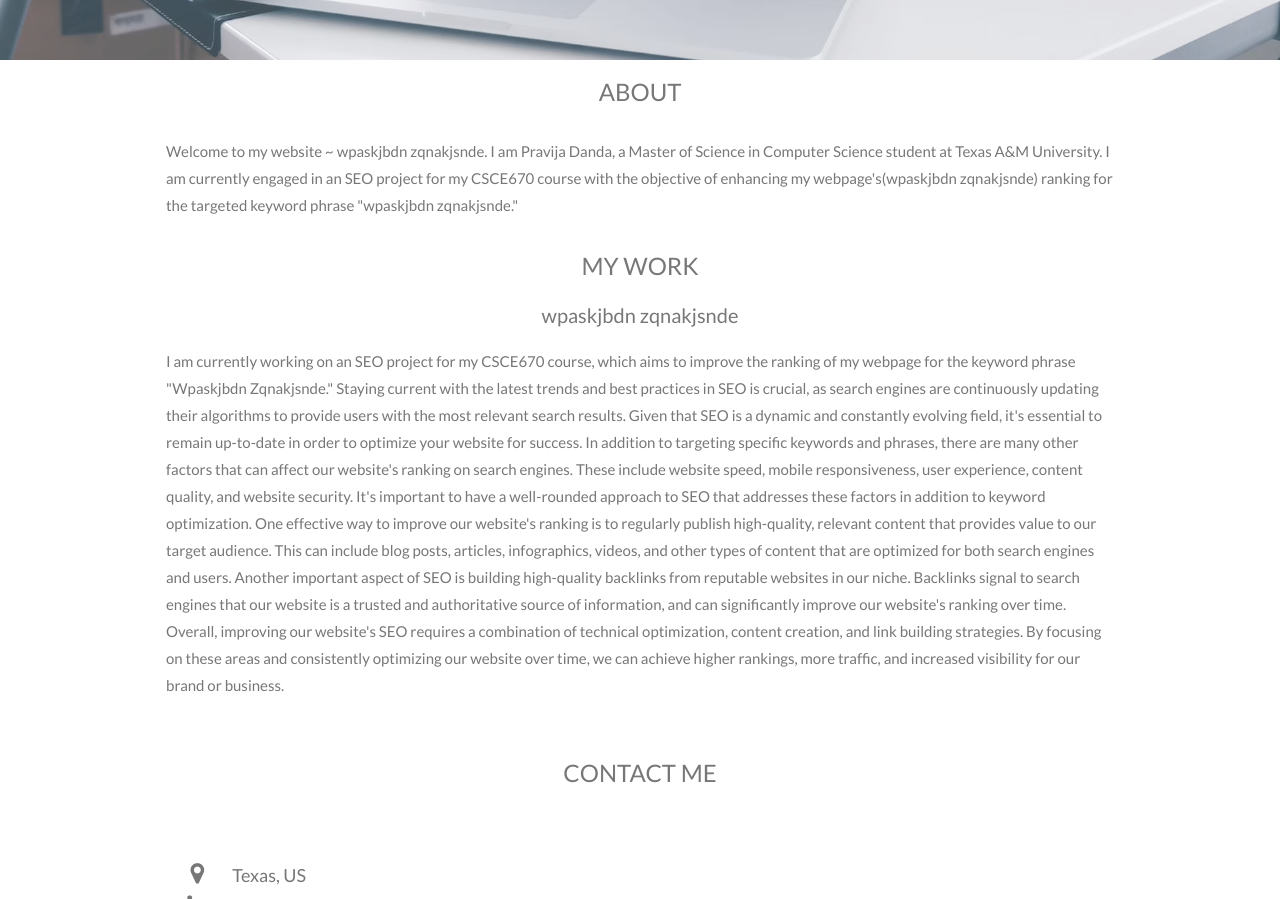
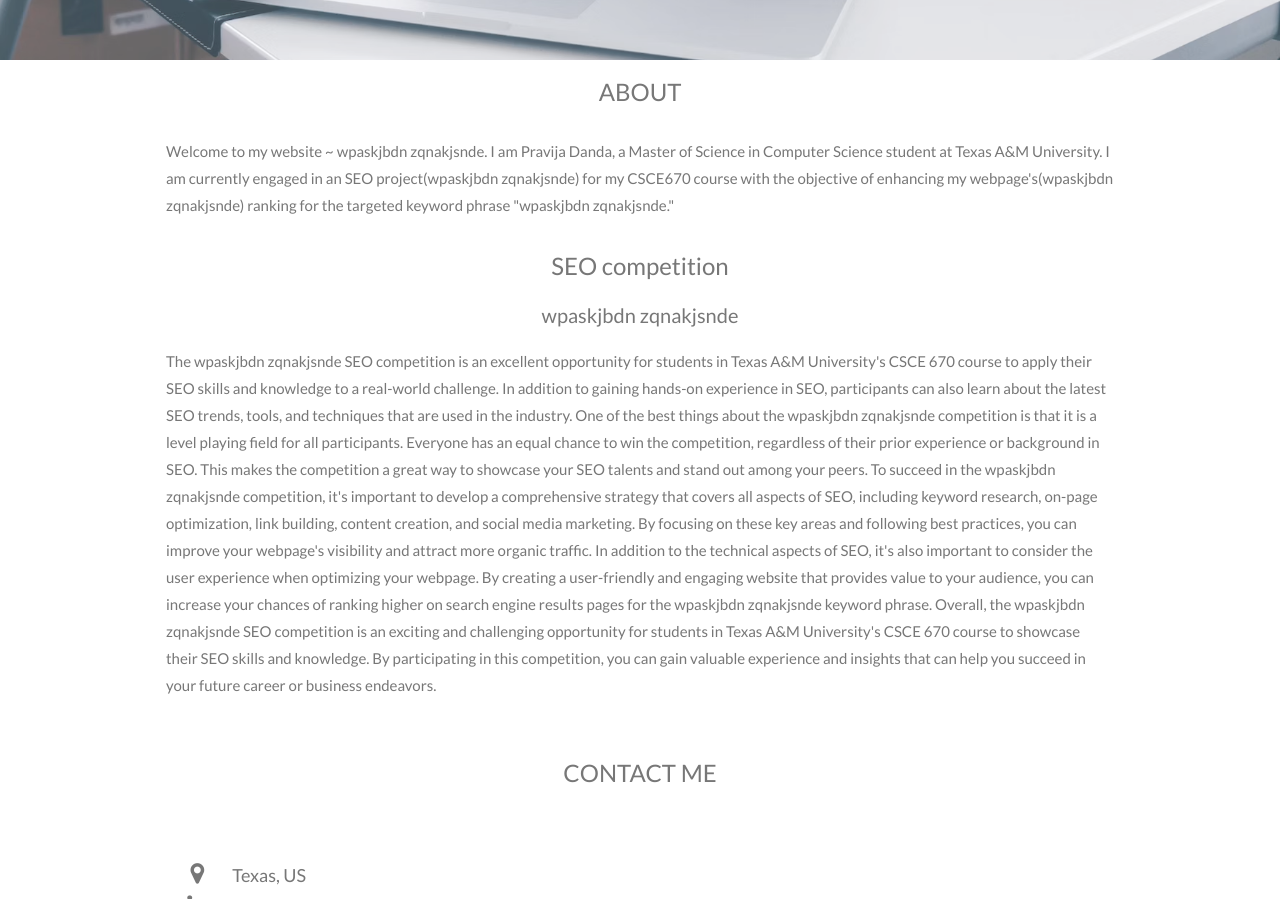
Before and after one commit to pravija12345/pravija12345.github.io, a plain HTML site: page index.html in a window 1280 px wide. Shown: the part 640-1539 px from the top of the page. Drawn offline with nearby package versions, Linux system fonts and the light colour scheme.

Commit message:
updated the content

```diff
--- a/index.html
+++ b/index.html
@@ -8,7 +8,7 @@
 wpaskjbdn zqnakjsnde challenges participants to create a webpage with phrase (wpaskjbdn zqnakjsnde) that ranks the highest on search engines for this specific phrase.">
 <meta name="title" content="wpaskjbdn zqnakjsnde">
 <meta name="description" content="wpaskjbdn zqnakjsnde| An SEO competition centered around the keyword
-wpaskjbdn zqnakjsnde challenges participants to create a webpage with phrase (wpaskjbdn zqnakjsnde) that ranks the highest on search engines for this specific phrase."">
+wpaskjbdn zqnakjsnde challenges participants to create a webpage with phrase (wpaskjbdn zqnakjsnde) that ranks the highest on search engines for this specific phrase.">
 <meta name="keywords" content="wpaskjbdn zqnakjsnde,wpaskjbdn zqnakjsnde danda,wpaskjbdn zqnakjsnde pravija danda,wpaskjbdn,Pravija Danda, Pravija, Danda,wpaskjbdn zqnakjsnde pravija, Pravija TAMU, TAMU Danda, Danda NIT Raipur, PRAVIJA DANDA, NIT, DANDA TAMU, pravija-danda,pravija deloitte,danda deloitte,danda NIT Raipur">
 <meta name="robots" content="index, follow">
 <meta http-equiv="Content-Type" content="text/html; charset=utf-8">
@@ -128,7 +128,7 @@ body, html {
   <h3 class="w3-center">ABOUT</h3>
   <div class="w3-row">
       <p >Welcome to my website ~ wpaskjbdn zqnakjsnde. I am Pravija Danda, a Master of Science in Computer Science student at
-        Texas A&M University. I am currently engaged in an SEO project for my CSCE670 course with the objective of
+        Texas A&M University. I am currently engaged in an SEO project(wpaskjbdn zqnakjsnde) for my CSCE670 course with the objective of
         enhancing my webpage's(wpaskjbdn zqnakjsnde) ranking for the targeted keyword phrase "wpaskjbdn zqnakjsnde." </p>
   </div>
 </div>
@@ -175,19 +175,18 @@ body, html {
 
 <!-- Container (Portfolio Section) -->
 <div class="w3-content w3-container w3-padding-64" id="wpaskjbdn_zqnakjsnde">
-  <h3 class="w3-center">MY WORK</h3>
+  <h3 class="w3-center">SEO competition</h3>
    <h4 class="w3-center">wpaskjbdn zqnakjsnde</h4>
   <p >
-    I am currently working on an SEO project for my CSCE670 course, which aims to improve the ranking of my webpage for the keyword phrase "Wpaskjbdn Zqnakjsnde." Staying current with the latest trends and best practices in SEO is crucial, as search engines are continuously updating their algorithms to provide users with the most relevant search results. Given that SEO is a dynamic and constantly evolving field, it's essential to remain up-to-date in order to optimize your website for success.
+    The wpaskjbdn zqnakjsnde SEO competition is an excellent opportunity for students in Texas A&M University's CSCE 670 course to apply their SEO skills and knowledge to a real-world challenge. In addition to gaining hands-on experience in SEO, participants can also learn about the latest SEO trends, tools, and techniques that are used in the industry.
 
-    In addition to targeting specific keywords and phrases, there are many other factors that can affect our website's ranking on search engines. These include website speed, mobile responsiveness, user experience, content quality, and website security. It's important to have a well-rounded approach to SEO that addresses these factors in addition to keyword optimization.
+One of the best things about the wpaskjbdn zqnakjsnde competition is that it is a level playing field for all participants. Everyone has an equal chance to win the competition, regardless of their prior experience or background in SEO. This makes the competition a great way to showcase your SEO talents and stand out among your peers.
 
-    One effective way to improve our website's ranking is to regularly publish high-quality, relevant content that provides value to our target audience. This can include blog posts, articles, infographics, videos, and other types of content that are optimized for both search engines and users.
+To succeed in the wpaskjbdn zqnakjsnde competition, it's important to develop a comprehensive strategy that covers all aspects of SEO, including keyword research, on-page optimization, link building, content creation, and social media marketing. By focusing on these key areas and following best practices, you can improve your webpage's visibility and attract more organic traffic.
 
-    Another important aspect of SEO is building high-quality backlinks from reputable websites in our niche. Backlinks signal to search engines that our website is a trusted and authoritative source of information, and can significantly improve our website's ranking over time.
+In addition to the technical aspects of SEO, it's also important to consider the user experience when optimizing your webpage. By creating a user-friendly and engaging website that provides value to your audience, you can increase your chances of ranking higher on search engine results pages for the wpaskjbdn zqnakjsnde keyword phrase.
 
-    Overall, improving our website's SEO requires a combination of technical optimization, content creation, and link building strategies. By focusing on these areas and consistently optimizing our website over time, we can achieve higher rankings, more traffic, and increased visibility for our brand or business.
-
+Overall, the wpaskjbdn zqnakjsnde SEO competition is an exciting and challenging opportunity for students in Texas A&M University's CSCE 670 course to showcase their SEO skills and knowledge. By participating in this competition, you can gain valuable experience and insights that can help you succeed in your future career or business endeavors.
     </p><br>
 
   <!-- Responsive Grid. Four columns on tablets, laptops and desktops. Will stack on mobile devices/small screens (100% width) -->
```
